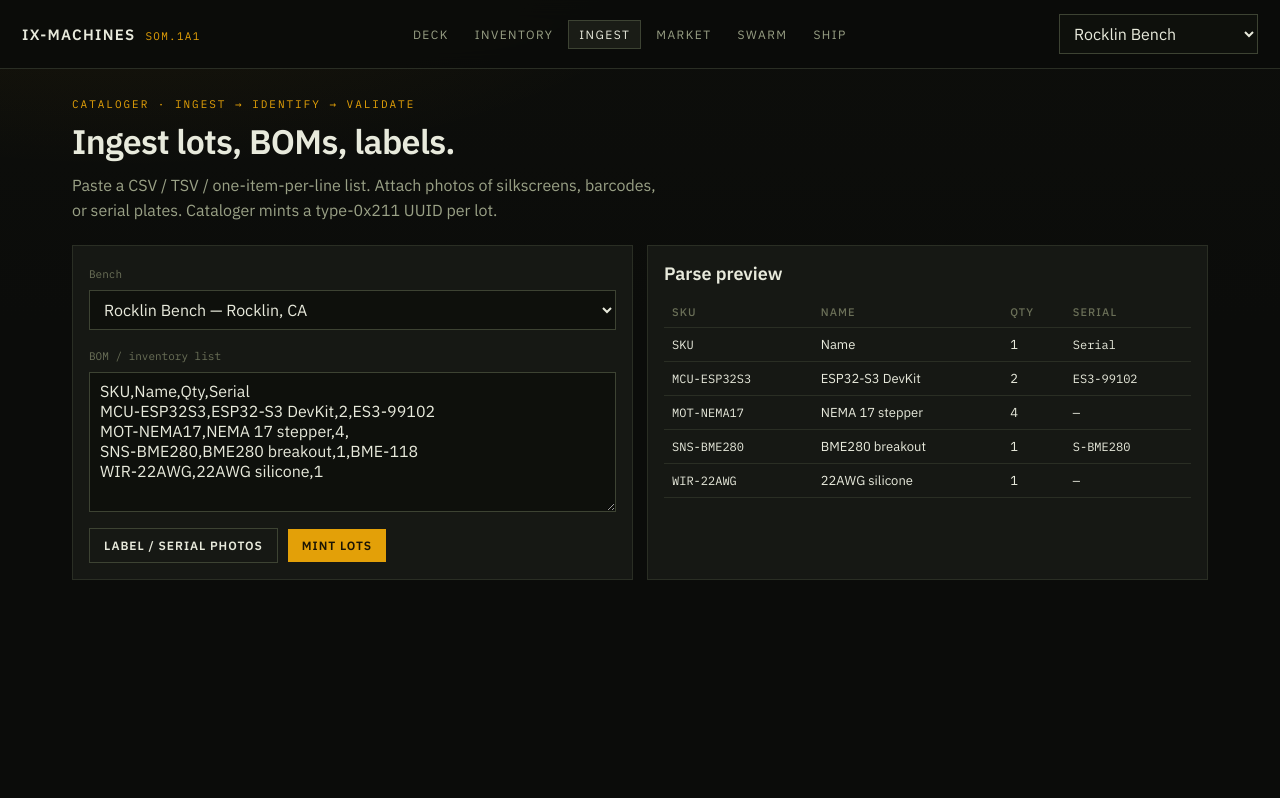
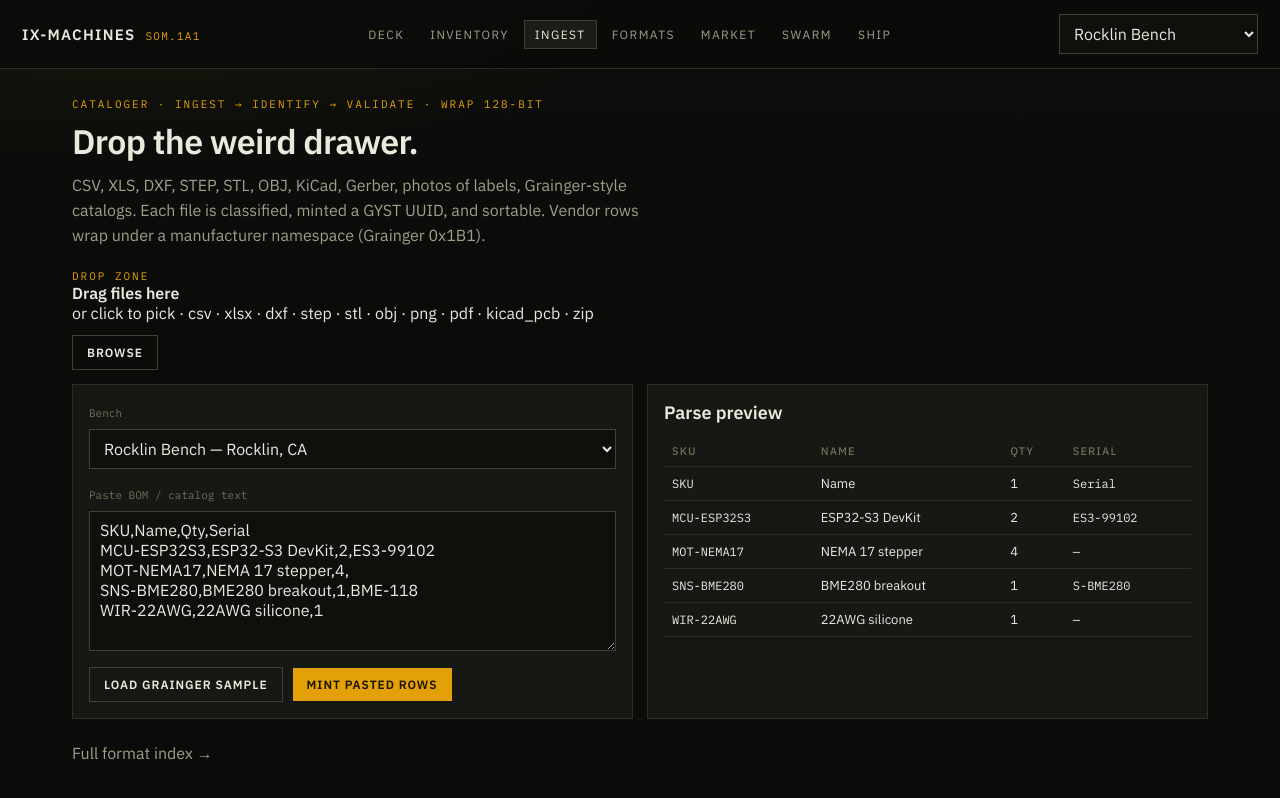
Before and after one commit to SoMaCoSF/ix-machines, a Next.js app: page /upload in a window 1280 px wide. Shown: the top 798 px of the page. Built offline with nearby package versions, Linux system fonts and the light colour scheme.

Commit message:
feat: drag-drop ingest UI + format index + Grainger sample

```diff
--- a/app/upload/page.js
+++ b/app/upload/page.js
@@ -2,64 +2,128 @@
 import { useState } from "react";
 import { parseBomText } from "../../lib/data";
 import { useStore } from "../../lib/store";
+import { readDropped, mintDropped } from "../../lib/ingest";
+import { GRAINGER_SAMPLE } from "../../lib/catalogs";
+import { groupedFormats } from "../../lib/formats";
 
 const SAMPLE = `SKU,Name,Qty,Serial\nMCU-ESP32S3,ESP32-S3 DevKit,2,ES3-99102\nMOT-NEMA17,NEMA 17 stepper,4,\nSNS-BME280,BME280 breakout,1,BME-118\nWIR-22AWG,22AWG silicone,1\n`;
 
 export default function UploadPage() {
-  const { groups, activeGroup, setActiveGroup, addParts } = useStore();
+  const { groups, activeGroup, setActiveGroup, addParts, addAssets } = useStore();
   const [text, setText] = useState(SAMPLE);
   const [preview, setPreview] = useState(() => parseBomText(SAMPLE));
-  const [photos, setPhotos] = useState([]);
+  const [dropped, setDropped] = useState([]);
+  const [hover, setHover] = useState(false);
   const [done, setDone] = useState(null);
+
   const parse = (t) => { setText(t); setPreview(parseBomText(t)); };
-  const onFiles = async (list) => {
-    const files = Array.from(list || []).slice(0, 8);
-    const urls = await Promise.all(files.map((f) => new Promise((res) => {
-      const r = new FileReader(); r.onload = () => res({ name: f.name, data: r.result }); r.readAsDataURL(f);
-    })));
-    setPhotos(urls);
+
+  const onDrop = async (ev) => {
+    ev.preventDefault();
+    setHover(false);
+    const recs = await readDropped(ev.dataTransfer?.files || ev.target.files);
+    setDropped((d) => [...recs, ...d].slice(0, 40));
   };
-  const commit = () => {
-    const minted = addParts(preview.map((r, i) => ({ ...r, notes: photos[i] ? `label photo: ${photos[i].name}` : r.notes })), activeGroup, photos.map((p) => p.data));
+
+  const commitText = () => {
+    const minted = addParts(preview, activeGroup);
     setDone(minted);
   };
+
+  const commitDrop = () => {
+    const { assets, parts } = mintDropped(dropped, activeGroup);
+    addAssets(assets);
+    const minted = addParts(parts, activeGroup);
+    setDone(minted);
+  };
+
+  const loadGrainger = () => parse(GRAINGER_SAMPLE);
+
+  const buckets = {};
+  for (const r of dropped) {
+    buckets[r.family] = (buckets[r.family] || 0) + 1;
+  }
+
   return (
     <>
-      <div className="kicker">CATALOGER · INGEST → IDENTIFY → VALIDATE</div>
-      <h1>Ingest lots, BOMs, labels.</h1>
-      <p className="lead">Paste a CSV / TSV / one-item-per-line list. Attach photos of silkscreens, barcodes, or serial plates. Cataloger mints a type-0x211 UUID per lot.</p>
-      <div className="grid g2">
+      <div className="kicker">CATALOGER · INGEST → IDENTIFY → VALIDATE · wrap 128-bit</div>
+      <h1>Drop the weird drawer.</h1>
+      <p className="lead">
+        CSV, XLS, DXF, STEP, STL, OBJ, KiCad, Gerber, photos of labels, Grainger-style catalogs.
+        Each file is classified, minted a GYST UUID, and sortable. Vendor rows wrap under a manufacturer namespace (Grainger 0x1B1).
+      </p>
+
+      <div
+        className={"drop " + (hover ? "on" : "")}
+        onDragOver={(e) => { e.preventDefault(); setHover(true); }}
+        onDragLeave={() => setHover(false)}
+        onDrop={onDrop}
+      >
+        <div className="kicker" style={{ margin: 0 }}>drop zone</div>
+        <strong>Drag files here</strong>
+        <div className="meta">or click to pick · csv · xlsx · dxf · step · stl · obj · png · pdf · kicad_pcb · zip</div>
+        <label className="btn ghost" style={{ marginTop: 12 }}>
+          Browse
+          <input type="file" multiple hidden onChange={onDrop} />
+        </label>
+      </div>
+
+      {dropped.length > 0 && (
+        <div className="card" style={{ marginTop: 14 }}>
+          <div className="row" style={{ justifyContent: "space-between" }}>
+            <h2>Sorted drops</h2>
+            <button className="btn" type="button" onClick={commitDrop}>Mint files + rows</button>
+          </div>
+          <div className="row" style={{ marginBottom: 10 }}>
+            {Object.entries(buckets).map(([k, n]) => <span className="tag" key={k}>{k} {n}</span>)}
+          </div>
+          <table>
+            <thead><tr><th>File</th><th>Family</th><th>Ext</th><th>Rows</th><th>Vendor</th></tr></thead>
+            <tbody>
+              {dropped.map((r, i) => (
+                <tr key={i}>
+                  <td>{r.name}</td>
+                  <td className="mono">{r.family}</td>
+                  <td className="mono">{r.ext}</td>
+                  <td>{r.catalog?.items?.length || (r.lines?.length || 0)}</td>
+                  <td className="mono">{r.catalog?.vendor?.id || r.vendor?.id || "—"}</td>
+                </tr>
+              ))}
+            </tbody>
+          </table>
+        </div>
+      )}
+
+      <div className="grid g2" style={{ marginTop: 14 }}>
         <div className="card">
           <label className="meta">Bench</label>
           <select value={activeGroup} onChange={(e) => setActiveGroup(e.target.value)} style={{ margin: "8px 0 14px" }}>
             {groups.map((g) => <option key={g.id} value={g.id}>{g.name} — {g.city}</option>)}
           </select>
-          <label className="meta">BOM / inventory list</label>
+          <label className="meta">Paste BOM / catalog text</label>
           <textarea value={text} onChange={(e) => parse(e.target.value)} style={{ marginTop: 8 }} />
           <div className="row" style={{ marginTop: 12 }}>
-            <label className="btn ghost">Label / serial photos<input type="file" accept="image/*" multiple hidden onChange={(e) => onFiles(e.target.files)} /></label>
-            <button className="btn" onClick={commit} type="button">Mint lots</button>
+            <button className="btn ghost" type="button" onClick={loadGrainger}>Load Grainger sample</button>
+            <button className="btn" type="button" onClick={commitText}>Mint pasted rows</button>
           </div>
-          {photos.length > 0 && (
-            <div className="row" style={{ marginTop: 12 }}>
-              {photos.map((p) => <img key={p.name} src={p.data} alt={p.name} style={{ width: 72, height: 72, objectFit: "cover", border: "1px solid var(--line2)" }} />)}
-            </div>
-          )}
         </div>
         <div className="card">
           <h2>Parse preview</h2>
           <table>
             <thead><tr><th>SKU</th><th>Name</th><th>Qty</th><th>Serial</th></tr></thead>
-            <tbody>{preview.map((r, i) => <tr key={i}><td className="mono">{r.sku}</td><td>{r.name}</td><td>{r.qty}</td><td className="mono">{r.serial || "—"}</td></tr>)}</tbody>
+            <tbody>{preview.slice(0, 20).map((r, i) => <tr key={i}><td className="mono">{r.sku}</td><td>{r.name}</td><td>{r.qty}</td><td className="mono">{r.serial || "—"}</td></tr>)}</tbody>
           </table>
         </div>
       </div>
+
       {done && (
         <div className="card" style={{ marginTop: 14 }}>
           <h2>Minted</h2>
-          {done.map((p) => <div key={p.uuid} className="mono" style={{ marginBottom: 6 }}>{p.short} · {p.sku} · {p.uuid}</div>)}
+          {done.slice(0, 30).map((p) => <div key={p.uuid} className="mono" style={{ marginBottom: 6 }}>{p.short} · {p.sku} · {p.uuid}</div>)}
         </div>
       )}
+
+      <p className="lead" style={{ marginTop: 22 }}><a href="/formats">Full format index →</a></p>
     </>
   );
 }
--- a/components/Shell.js
+++ b/components/Shell.js
@@ -8,6 +8,7 @@ const LINKS = [
   ["/", "Deck"],
   ["/inventory", "Inventory"],
   ["/upload", "Ingest"],
+  ["/formats", "Formats"],
   ["/marketplace", "Market"],
   ["/swarm", "Swarm"],
   ["/ship", "Ship"],
```
Also changed, not shown: app/formats/page.js (added, +67 -0 lines), public/samples/grainger-excerpt.csv (added).
